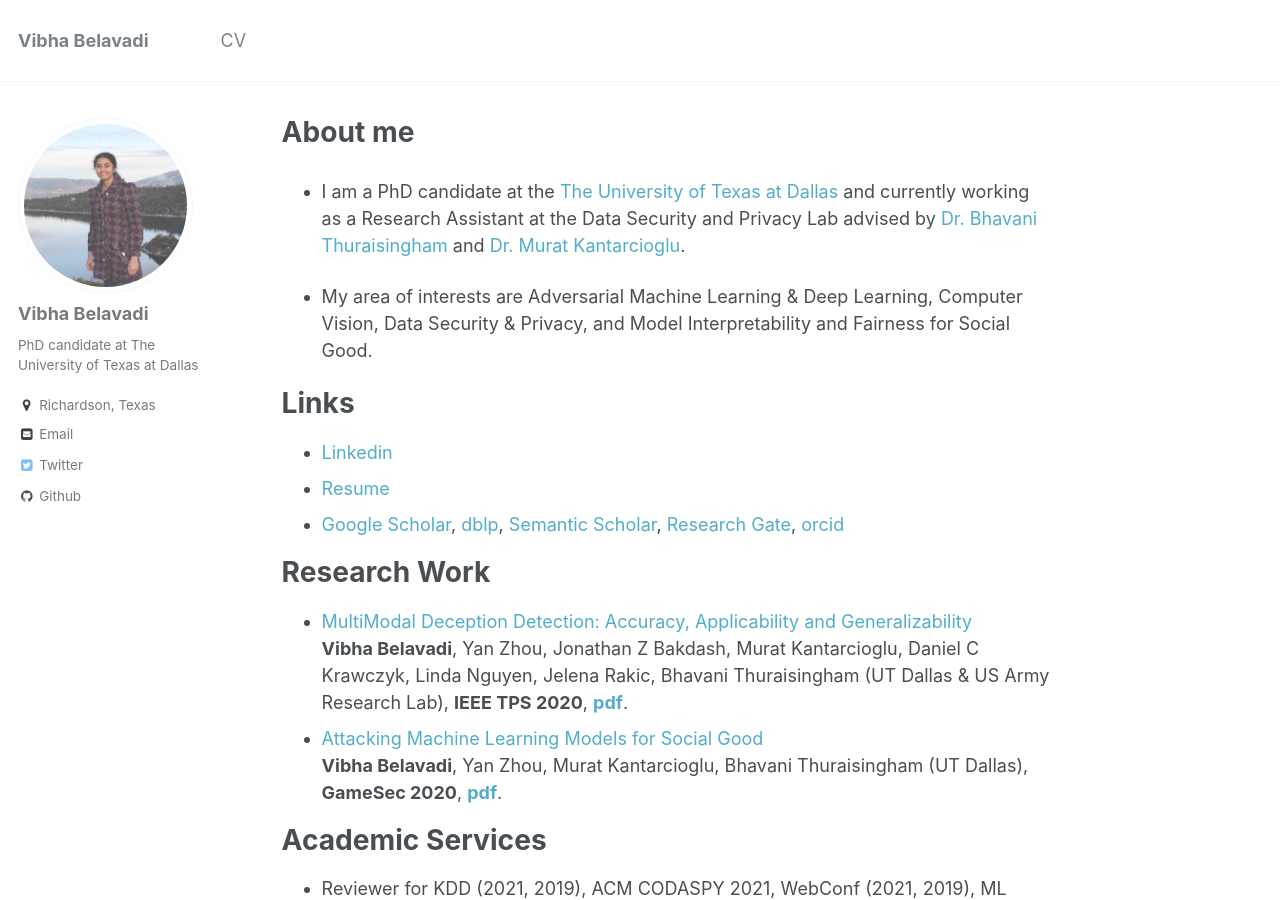
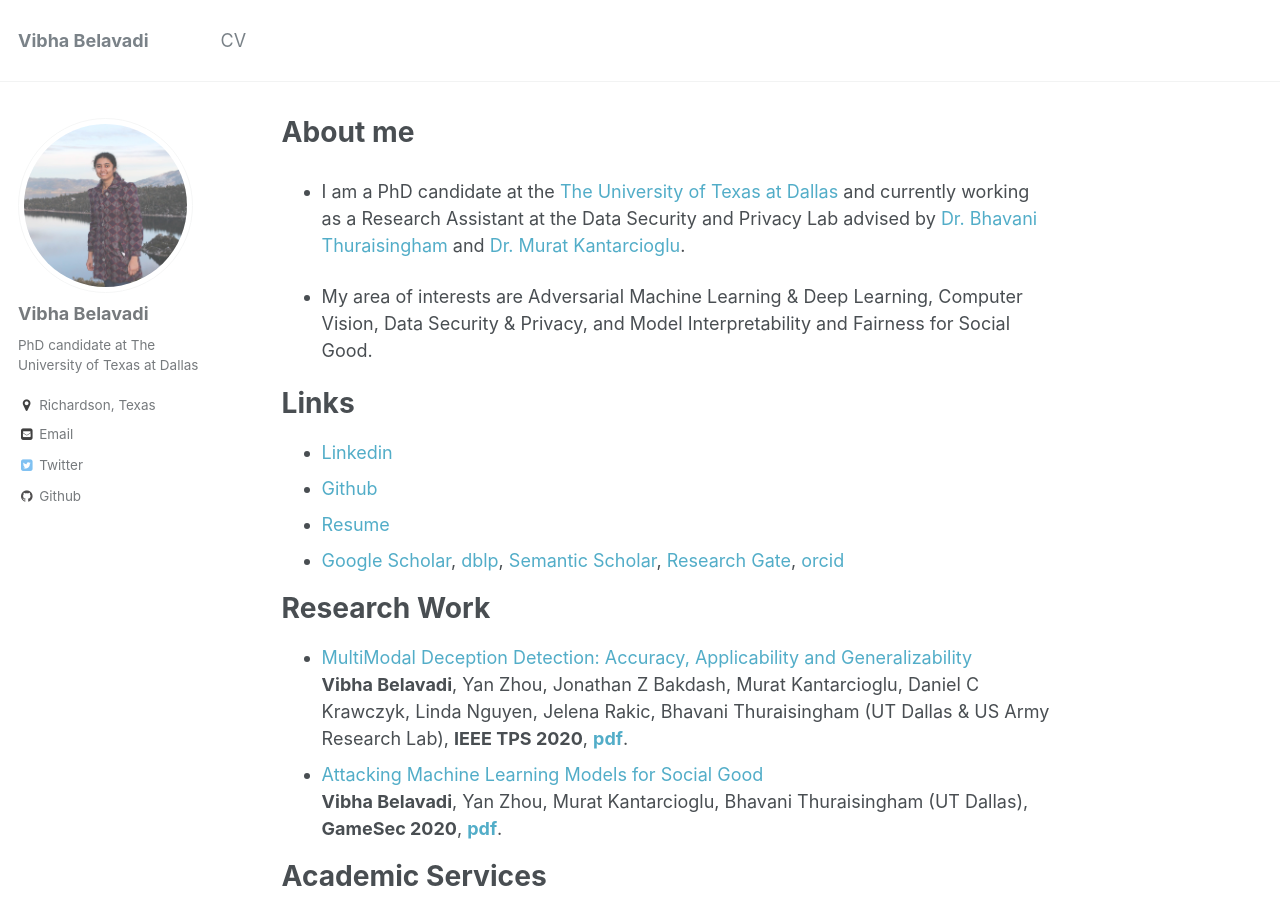
Before and after one commit to VibhaBelavadi/vibhabelavadi.github.io, a Jekyll site: the page built from _pages/about.md, in a window 1280 px wide and 900 px high. Built offline with Jekyll 4.4.1, drawn with Linux system fonts in a browser that asks for light colours.

Commit message:
Update about.md

```diff
--- a/_pages/about.md
+++ b/_pages/about.md
@@ -20,6 +20,7 @@ redirect_from:
 Links
 ======
 - [Linkedin](https://www.linkedin.com/in/vibhabelavadi)
+- [Github](https://www.github.com/VibhaBelavadi)
 - [Resume](https://vibhabelavadi.github.io/files/VibhaBelavadiResume.pdf)
 - [Google Scholar](https://scholar.google.com/citations?user=6BAyYuwAAAAJ&hl=en), [dblp](https://dblp.uni-trier.de/pid/282/0068.html), [Semantic Scholar](https://www.semanticscholar.org/author/Vibha-Belavadi/2045079863), [Research Gate](https://www.researchgate.net/profile/Vibha_Belavadi), [orcid](https://orcid.org/0000-0002-1244-7702)
 
```
